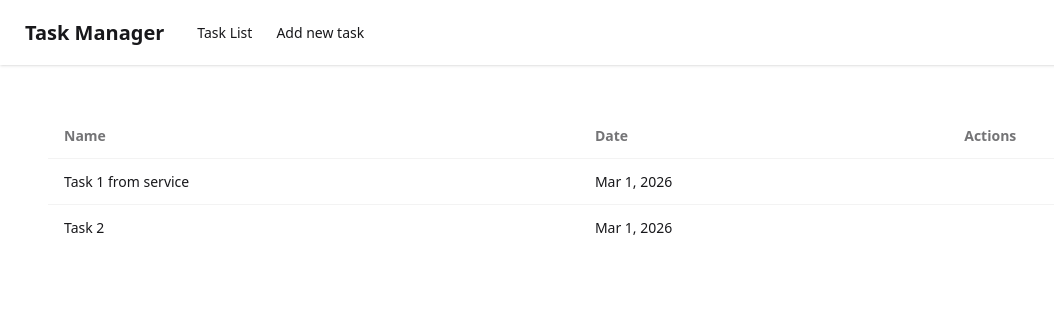
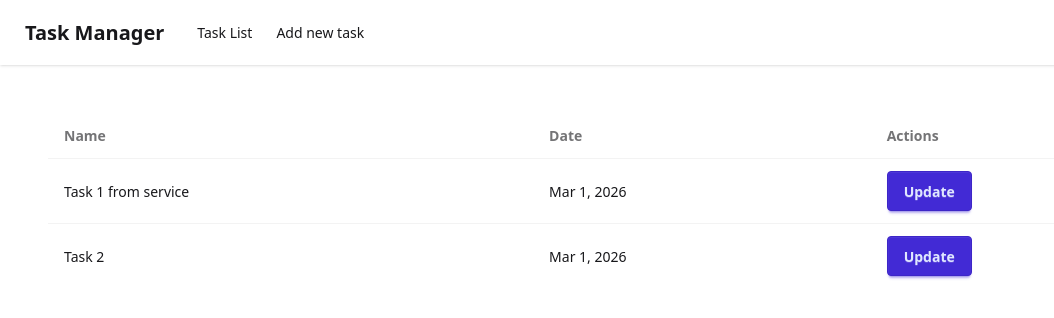
Before and after one commit to ngDevsAndFriends/aaa-angular-demo, an Angular app: page / in a window 1280 px wide. Shown: the top 318 px of the page, without its empty margins (0-1054 px from the left). Built offline with nearby package versions, Linux system fonts and the light colour scheme.

Commit message:
added update button to task list routing to task-form

```diff
--- a/src/app/app.routes.ts
+++ b/src/app/app.routes.ts
@@ -4,5 +4,6 @@ import {TaskForm} from './task-form/task-form';
 
 export const routes: Routes = [
   { path: "", component: TaskList },
-  { path: "add-task", component: TaskForm }
+  { path: "add-task", component: TaskForm },
+  { path: "update/:id", component: TaskForm },
 ];
--- a/src/app/task-list/task-list.html
+++ b/src/app/task-list/task-list.html
@@ -11,7 +11,9 @@
       <tr>
         <td>{{ task.title }}</td>
         <td>{{ task.createdAt | date }}</td>
-        <td></td>
+        <td>
+          <a class="btn btn-primary" [routerLink]="['/update', task.id]">Update</a>
+        </td>
       </tr>
     }
   </tbody>
--- a/src/app/task-list/task-list.ts
+++ b/src/app/task-list/task-list.ts
@@ -1,10 +1,14 @@
 import {Component, inject} from '@angular/core';
 import {DatePipe} from '@angular/common';
 import {TaskService} from '../task-service';
+import {RouterLink} from '@angular/router';
 
 @Component({
   selector: 'app-task-list',
-  imports: [DatePipe],
+  imports: [
+    DatePipe,
+    RouterLink
+  ],
   templateUrl: './task-list.html',
   styleUrl: './task-list.css',
 })
```
